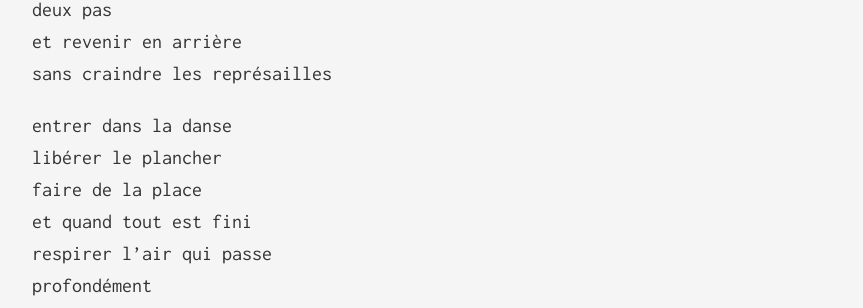
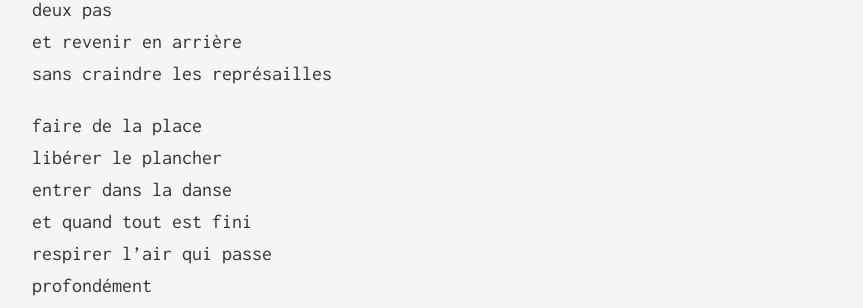
Before and after one commit to enricoJL/enricojl.github.io, a Jekyll site: the page built from _posts/2023-07-14-demolition.md, in a window 1280 px wide. Shown: the part 928-1236 px from the top of the page, without its empty margins (208-1071 px from the left). Built offline with Jekyll 4.4.1, drawn with Linux system fonts in a browser that asks for light colours.

Commit message:
ajustement

```diff
--- a/_posts/2023-07-14-demolition.md
+++ b/_posts/2023-07-14-demolition.md
@@ -25,9 +25,9 @@ deux pas
 et revenir en arrière
 sans craindre les représailles
 
+faire de la place
+libérer le plancher
 entrer dans la danse
-libérer le plancher
-faire de la place
 et quand tout est fini
 respirer l'air qui passe
 profondément
```
